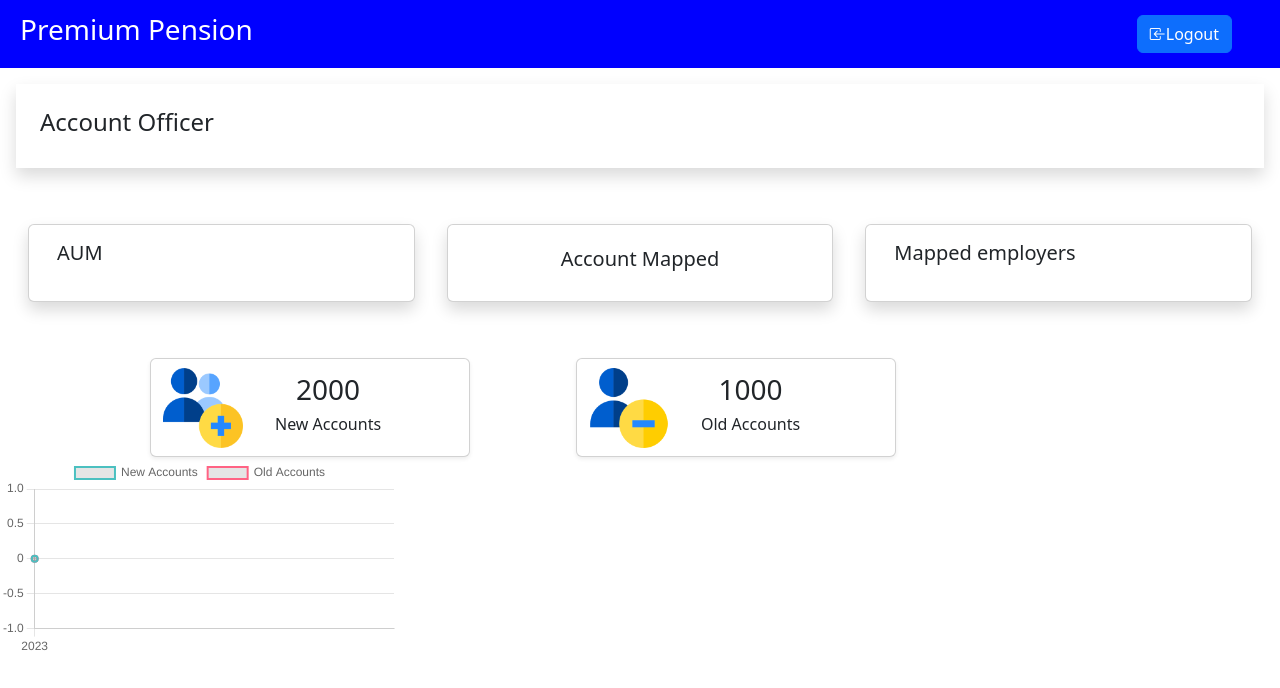
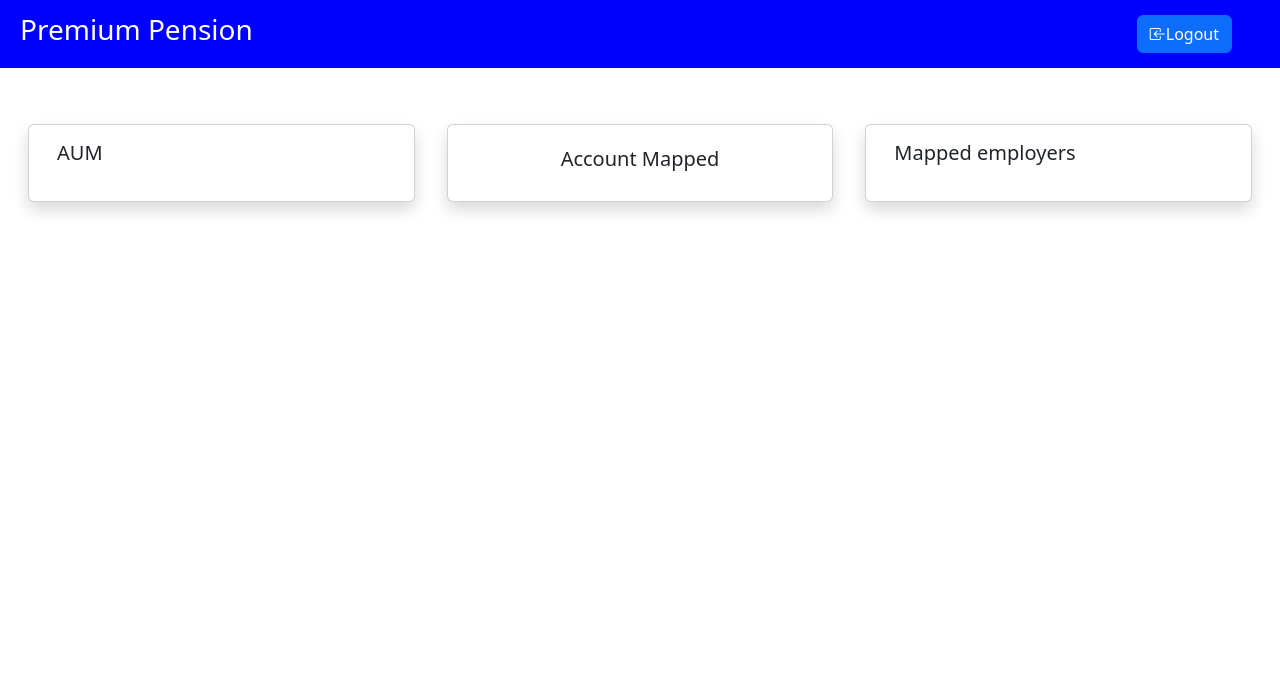
Before and after one commit to khalifaMMM12/Account-mapping, a React (Create React App) app in the folder client/app/: page /officer in a window 1280 px wide. Shown: the top 688 px of the page. Built offline with nearby package versions, Linux system fonts and the light colour scheme.

Commit message:
Update accountOfficer.js

```diff
--- a/client/app/src/Pages/accountOfficer.js
+++ b/client/app/src/Pages/accountOfficer.js
@@ -2,16 +2,16 @@
 
 import Card from 'react-bootstrap/Card'
 import './App.css';
-import TestChart from '../components/MapChart.js';
+// import TestChart from '../components/MapChart.js';
 
 
 function Officer() {
   return (
     <>
-      <TestChart/>
+      {/* <TestChart/>
       <div className='m-3  p-4 shadow'>
         <h4>Account Officer</h4>
-      </div>
+      </div> */}
 
       <div className='row p-4 my-3'>
         <Card style={{ width: '18rem' }} className='m-3 shadow col'>
@@ -46,7 +46,7 @@
         </Card>
       </div>
 
-      <div className='row mapped-accounts'>
+      {/* <div className='row mapped-accounts'>
         <div className='new-mapped-account col-3'>
           <Card style={{ width: '20rem', height: 'auto' }} className='btn shadow-sm'>
             <div className='d-flex align-items-center'>
@@ -74,11 +74,11 @@
             </div>
           </Card>
         </div>
-      </div>
+      </div> */}
 
-      <div style={{ width: '400px' }} >
+      {/* <div style={{ width: '400px' }} >
       <canvas id="AccountChart" width="400" height="200"></canvas>
-      </div>
+      </div> */}
     </>
   )
 }
```
